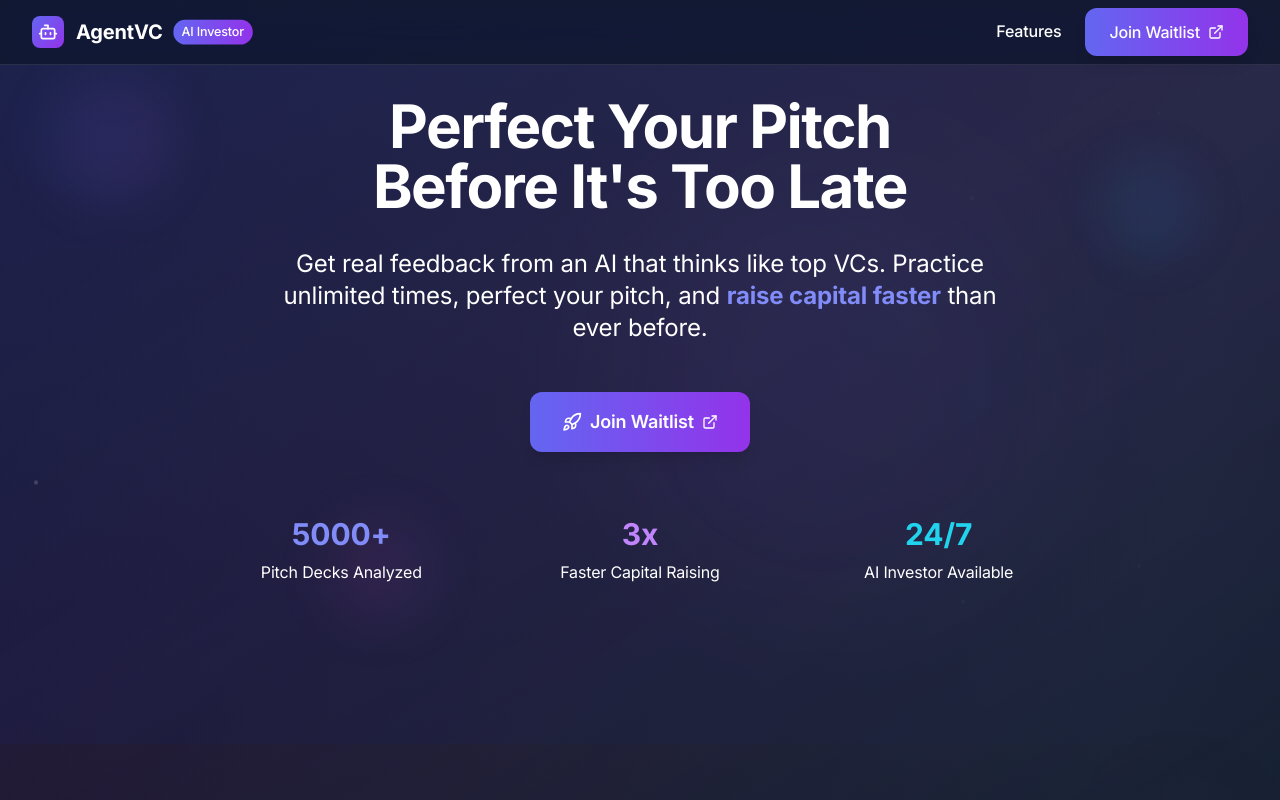
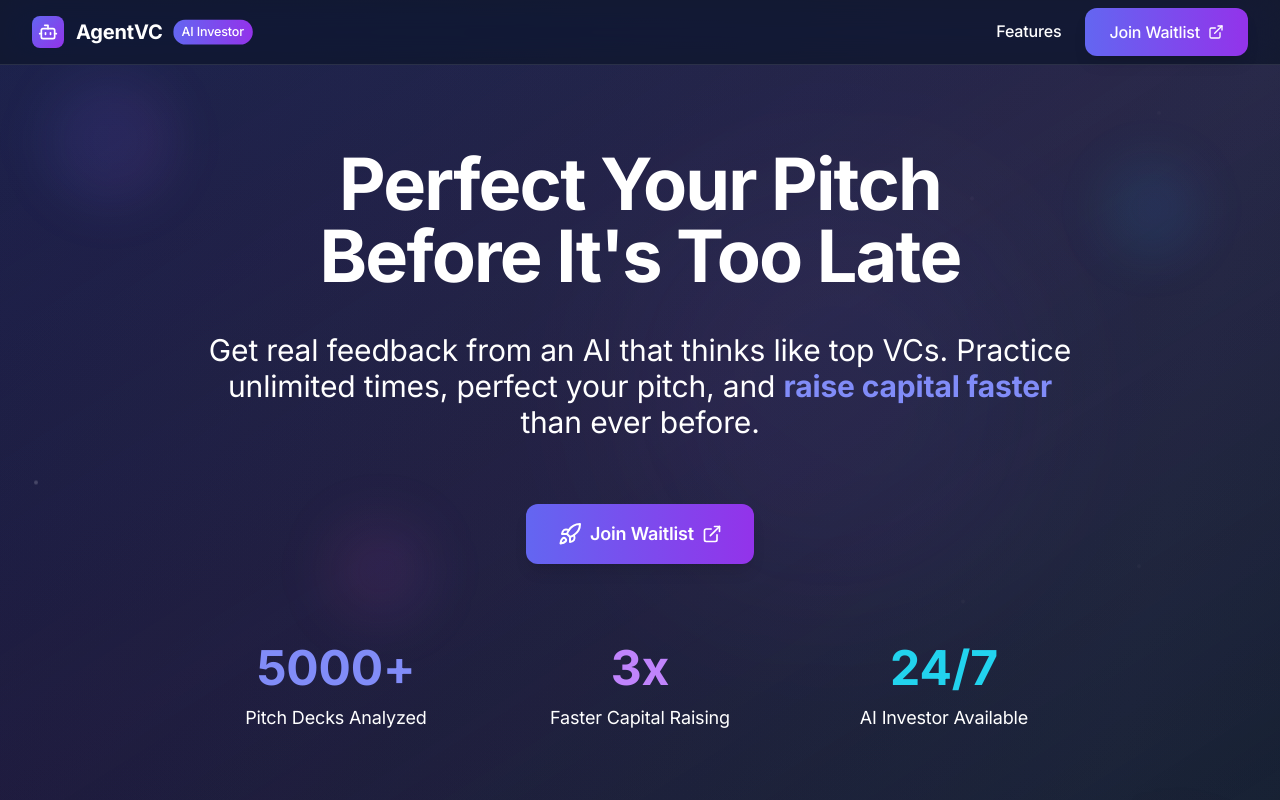
Before and after one commit to rohanvyas01/agentvc01, a React (Vite) app: page / in a window 1280 px wide. Shown: the top 800 px of the page. Built offline with nearby package versions, Linux system fonts and the light colour scheme.

Commit message:
Adjust hero section text alignment and positioning

```diff
--- a/src/pages/LandingPage.tsx
+++ b/src/pages/LandingPage.tsx
@@ -164,8 +164,8 @@ const LandingPage: React.FC = () => {
 
       <Header />
 
-      {/* Hero Section - Mobile Optimized with padding for fixed header */}
-      <section className="relative overflow-hidden pt-20 sm:pt-24 pb-16 sm:pb-24 lg:pb-40">
+      {/* Hero Section - Adjusted positioning to match Toolhouse layout */}
+      <section className="relative overflow-hidden min-h-screen flex items-center justify-center">
         <motion.div
           className="absolute inset-0 bg-gradient-to-br from-indigo-500/10 via-purple-500/5 to-transparent"
           style={{ y: y1 }}
@@ -185,15 +185,16 @@ const LandingPage: React.FC = () => {
           }}
         />
 
-        <div className="relative max-w-7xl mx-auto px-4 sm:px-6 lg:px-8">
+        <div className="relative max-w-7xl mx-auto px-4 sm:px-6 lg:px-8 pt-16 sm:pt-20">
           <motion.div
             initial={{ opacity: 0, y: 30 }}
             animate={{ opacity: 1, y: 0 }}
             transition={{ duration: 0.8, ease: [0.4, 0, 0.2, 1] }}
-            className="text-center max-w-4xl mx-auto"
+            className="text-center max-w-5xl mx-auto"
           >
+            {/* Main Headline - Positioned lower like Toolhouse */}
             <motion.h1
-              className="text-3xl sm:text-4xl md:text-5xl lg:text-6xl font-bold tracking-tight mb-6 sm:mb-8 text-white text-center leading-tight"
+              className="text-4xl sm:text-5xl md:text-6xl lg:text-7xl font-bold tracking-tight mb-8 sm:mb-10 text-white text-center leading-tight"
               initial={{ opacity: 0, y: 20 }}
               animate={{ opacity: 1, y: 0 }}
               transition={{ delay: 0.3, duration: 0.8 }}
@@ -203,47 +204,49 @@ const LandingPage: React.FC = () => {
               Before It's Too Late
             </motion.h1>
 
+            {/* Subtitle - Positioned lower with more spacing */}
             <motion.div
               initial={{ opacity: 0, y: 20 }}
               animate={{ opacity: 1, y: 0 }}
               transition={{ delay: 0.4, duration: 0.8 }}
-              className="text-lg sm:text-xl lg:text-2xl mb-8 sm:mb-12 max-w-3xl mx-auto text-white text-center leading-relaxed px-4"
+              className="text-xl sm:text-2xl lg:text-3xl mb-12 sm:mb-16 max-w-4xl mx-auto text-white text-center leading-relaxed px-4"
             >
               Get real feedback from an AI that thinks like top VCs. Practice unlimited times,
               perfect your pitch, and <span className="font-bold text-indigo-400">raise capital faster</span> than ever before.
             </motion.div>
 
+            {/* CTA Button - Positioned lower */}
             <motion.div
               initial={{ opacity: 0, y: 20 }}
               animate={{ opacity: 1, y: 0 }}
               transition={{ delay: 0.6, duration: 0.8 }}
-              className="flex flex-col sm:flex-row gap-4 justify-center items-center mb-12 sm:mb-16 px-4"
+              className="flex flex-col sm:flex-row gap-4 justify-center items-center mb-16 sm:mb-20 px-4"
             >
-              <GlassButton onClick={handleJoinWaitlist} className="w-full sm:w-auto">
-                <Rocket className="w-4 h-4 sm:w-5 sm:h-5" />
+              <GlassButton onClick={handleJoinWaitlist} className="w-full sm:w-auto text-xl px-10 py-5">
+                <Rocket className="w-5 h-5 sm:w-6 sm:h-6" />
                 Join Waitlist
-                <ExternalLink className="w-3 h-3 sm:w-4 sm:h-4" />
+                <ExternalLink className="w-4 h-4 sm:w-5 sm:h-5" />
               </GlassButton>
             </motion.div>
 
-            {/* Mobile-optimized statistics */}
+            {/* Statistics - Positioned at bottom of hero */}
             <motion.div
               initial={{ opacity: 0, y: 20 }}
               animate={{ opacity: 1, y: 0 }}
               transition={{ delay: 0.8, duration: 0.8 }}
-              className="grid grid-cols-1 sm:grid-cols-3 gap-6 sm:gap-8 mt-8 sm:mt-16 px-4"
+              className="grid grid-cols-1 sm:grid-cols-3 gap-8 sm:gap-12 mt-16 sm:mt-20 px-4"
             >
               <div className="text-center">
-                <div className="text-2xl sm:text-3xl font-bold text-indigo-400 mb-2">5000+</div>
-                <div className="text-white text-sm sm:text-base">Pitch Decks Analyzed</div>
+                <div className="text-3xl sm:text-4xl lg:text-5xl font-bold text-indigo-400 mb-3">5000+</div>
+                <div className="text-white text-base sm:text-lg">Pitch Decks Analyzed</div>
               </div>
               <div className="text-center">
-                <div className="text-2xl sm:text-3xl font-bold text-purple-400 mb-2">3x</div>
-                <div className="text-white text-sm sm:text-base">Faster Capital Raising</div>
+                <div className="text-3xl sm:text-4xl lg:text-5xl font-bold text-purple-400 mb-3">3x</div>
+                <div className="text-white text-base sm:text-lg">Faster Capital Raising</div>
               </div>
               <div className="text-center">
-                <div className="text-2xl sm:text-3xl font-bold text-cyan-400 mb-2">24/7</div>
-                <div className="text-white text-sm sm:text-base">AI Investor Available</div>
+                <div className="text-3xl sm:text-4xl lg:text-5xl font-bold text-cyan-400 mb-3">24/7</div>
+                <div className="text-white text-base sm:text-lg">AI Investor Available</div>
               </div>
             </motion.div>
           </motion.div>
```
